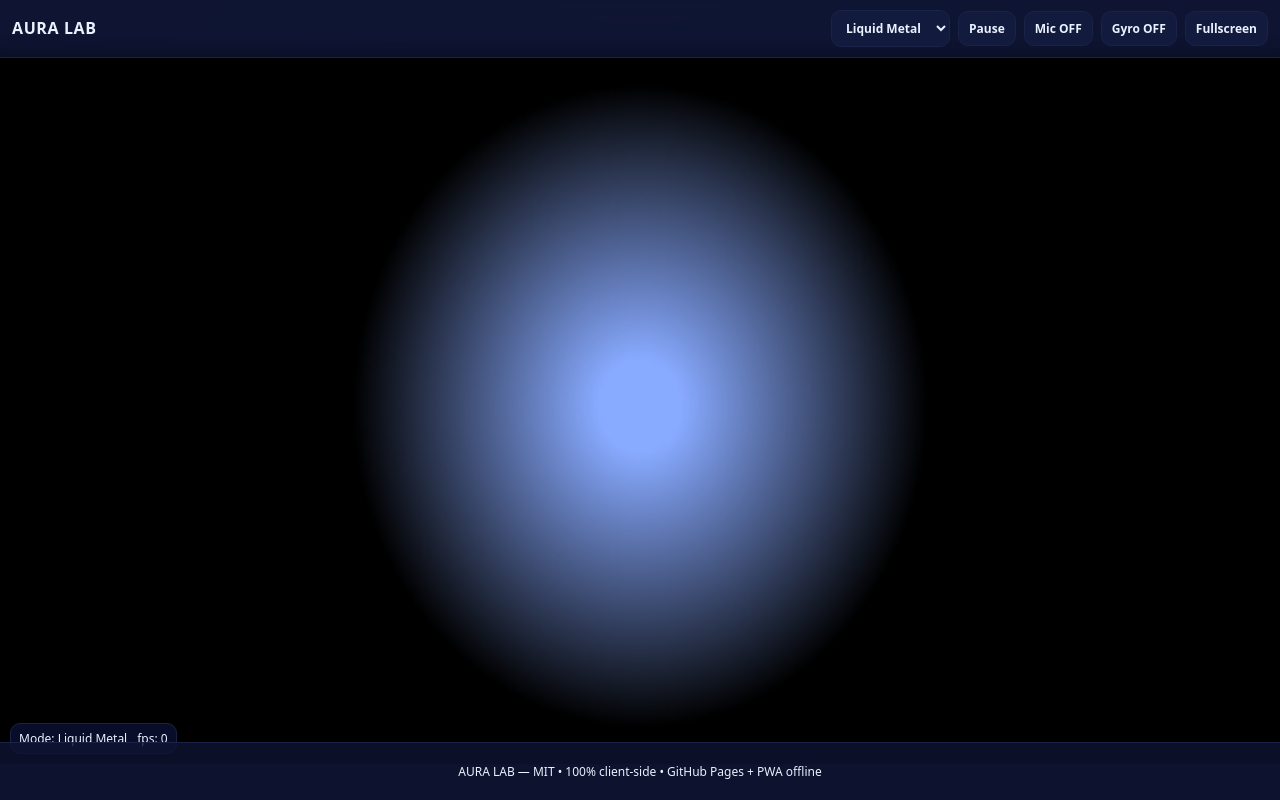
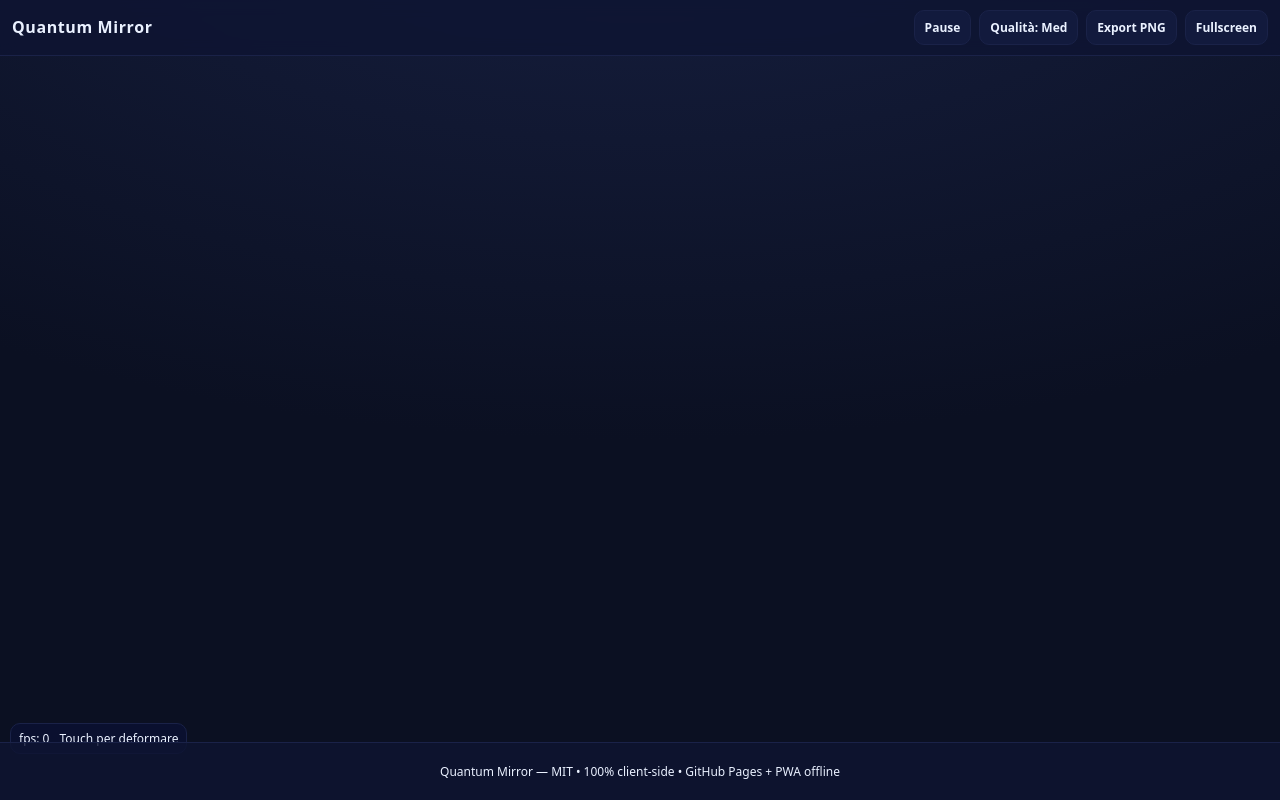
Before and after one commit to pezzaliapp/neonflux, a plain HTML site: page index.html in a window 1280 px wide. Drawn offline with Linux system fonts and the light colour scheme.

Commit message:
Update index.html

```diff
--- a/index.html
+++ b/index.html
@@ -3,8 +3,8 @@
 <head>
   <meta charset="utf-8">
   <meta name="viewport" content="width=device-width,initial-scale=1,viewport-fit=cover,user-scalable=no">
-  <title>AURA LAB — Visual PWA</title>
-  <meta name="description" content="AURA LAB: Liquid Metal, HyperTunnel, Aurora Sky — WebGL PWA, offline, zero dipendenze.">
+  <title>Quantum Mirror — PWA</title>
+  <meta name="description" content="Spazio liquido riflettente che si deforma al tocco. 100% client-side, WebGL1, offline.">
   <meta name="theme-color" content="#0b1022">
   <link rel="manifest" href="manifest.webmanifest">
   <link rel="apple-touch-icon" href="icons/icon-192.png">
@@ -12,36 +12,35 @@
 </head>
 <body>
   <header>
-    <h1>AURA LAB</h1>
+    <h1>Quantum Mirror</h1>
     <nav>
-      <select id="modeSel" aria-label="Seleziona modalità">
-        <option>Liquid Metal</option>
-        <option>HyperTunnel</option>
-        <option>Aurora Sky</option>
-      </select>
-      <button id="btnPlay" title="Play/Pause">Pause</button>
-      <button id="btnMic" title="Audio reattivo">Mic OFF</button>
-      <button id="btnGyro" title="Giroscopio">Gyro OFF</button>
-      <button id="btnFull" title="Fullscreen">Fullscreen</button>
+      <button id="btnPlay">Pause</button>
+      <button id="btnQuality">Qualità: Med</button>
+      <button id="btnExport">Export PNG</button>
+      <button id="btnFull">Fullscreen</button>
       <button id="btnInstall" hidden>Installa</button>
     </nav>
   </header>
 
   <main>
-    <canvas id="view" aria-label="AURA LAB canvas" role="img"></canvas>
+    <!-- WebGL layer -->
+    <canvas id="gl" aria-label="Quantum Mirror WebGL" role="img"></canvas>
+    <!-- overlay 2D (solo per flash/particelle leggere) -->
+    <canvas id="fx" aria-hidden="true"></canvas>
+
     <div class="hud">
-      <span id="hudMode">Mode: Liquid Metal</span>
       <span id="fps">fps: 0</span>
+      <span>Touch per deformare</span>
     </div>
   </main>
 
   <footer>
-    <p>AURA LAB — MIT • 100% client-side • GitHub Pages + PWA offline</p>
+    <p>Quantum Mirror — MIT • 100% client-side • GitHub Pages + PWA offline</p>
   </footer>
 
   <script src="app.js"></script>
   <script>
-    // Install prompt
+    // Install prompt PWA
     let deferredPrompt=null;
     const btnInstall=document.getElementById('btnInstall');
     window.addEventListener('beforeinstallprompt',e=>{
@@ -53,7 +52,7 @@
       deferredPrompt=null; btnInstall.hidden=true;
     });
 
-    // SW
+    // Service Worker
     if('serviceWorker' in navigator){ navigator.serviceWorker.register('./sw.js'); }
   </script>
 </body>
```
